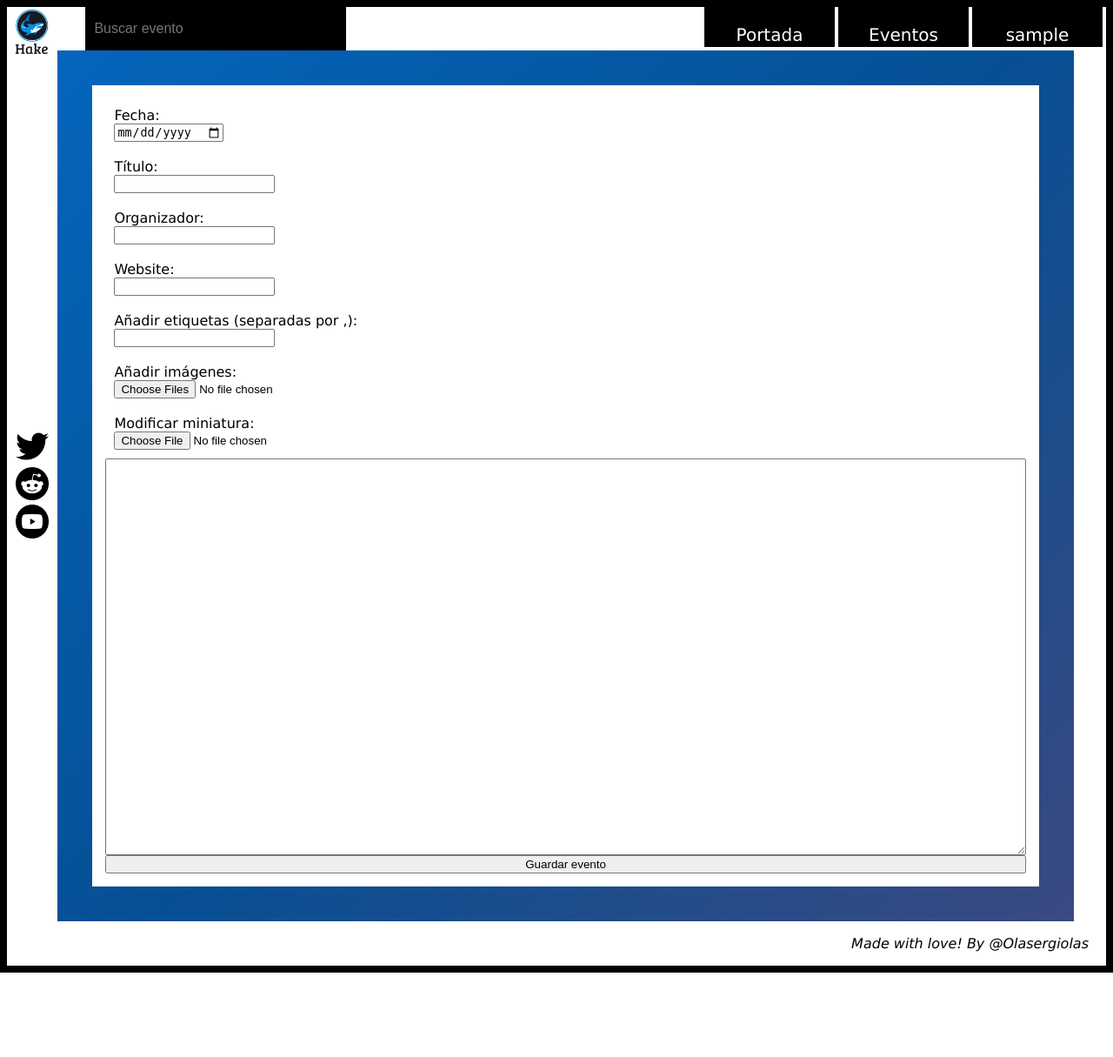
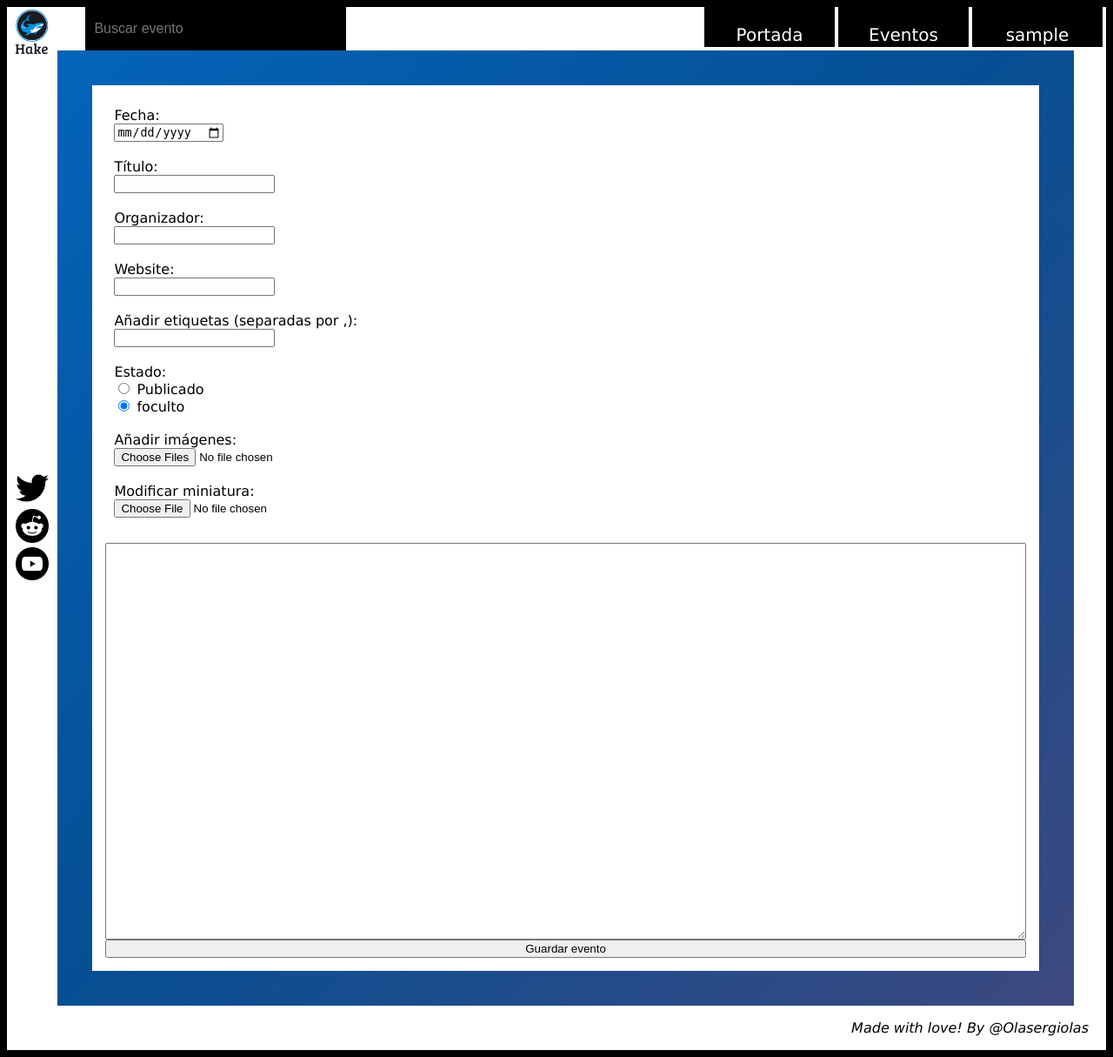
Before and after one commit to Olasergiolas/SIBW-UGR-PR, a PHP site: page /editarEvento in a window 1280 px wide. Shown: the whole page at 87% size. Before the commit the page ends 1118 px from the top, so only its background shows below. Run offline with PHP 8.4, Linux system fonts and the light colour scheme; the visitor is signed in with stand-in values (Sample User, id 1); data that the repository does not hold is empty.

Commit message:
Posibilidad de ocultar eventos

```diff
--- a/BD.php
+++ b/BD.php
@@ -20,7 +20,7 @@
       'copyright_imagen' => "default");
 
       //Petición de la información del evento
-      $q = "SELECT id, nombre_evento, fecha, organizador, descripcion, url
+      $q = "SELECT id, nombre_evento, fecha, organizador, descripcion, url, publicado
         FROM eventos WHERE id = ?";
       $q_preparada = $this->pdo->prepare($q);
       $q_preparada->execute([$idEv]);
@@ -34,6 +34,7 @@
         $descripcion = $res['descripcion'];
         $url = $res['url'];
         $id = $res['id'];
+        $publicado = $res['publicado'];
       }
 
       //Darle formato al cuerpo del evento
@@ -65,7 +66,7 @@
       $evento = array('id_evento' => $id, 'nombre_evento' => $nombreEvento,
       'fecha_evento' => $fechaEvento, 'organizador' => $organizador, 'descripcion' => $descripcion_procesada,
       'url' => $url, 'imagen_principal' => $imagen_principal, 'imagenes_galeria' => $imagenes_galeria,
-      'etiquetas' => $etiquetas);
+      'etiquetas' => $etiquetas, 'publicado' => $publicado);
 
       return $evento;
     }
@@ -134,7 +135,7 @@
     function getEventosBriefing(){
       $eventos = array();
 
-      $q = "SELECT nombre_evento, icono, id FROM eventos";
+      $q = "SELECT nombre_evento, icono, id, publicado FROM eventos";
       $q_preparada = $this->pdo->prepare($q);
       $q_preparada->execute();
 
@@ -142,7 +143,7 @@
         $etiquetas = $this->getEtiquetasEvento($res['id']);
 
         $evento = array('nombre_evento' => $res['nombre_evento'], 'icono' => $res['icono'],
-        'id' => $res['id'], 'etiquetas' => $etiquetas);
+        'id' => $res['id'], 'etiquetas' => $etiquetas, 'publicado' => $res['publicado']);
 
         array_push($eventos, $evento);
       }
@@ -320,12 +321,16 @@
     }
 
     function editarEvento($datosEvento){
+      //var_dump($datosEvento['publicado']);
+      $publicado = ($datosEvento['publicado'] === 'Oculto') ? 0 : 1;
+
       $res = 1;
-      $q = "UPDATE eventos SET nombre_evento=?, fecha=?, organizador=?, descripcion=?, url=? WHERE id=?";
+
+      $q = "UPDATE eventos SET nombre_evento=?, fecha=?, organizador=?, descripcion=?, url=?, publicado=? WHERE id=?";
       $q_preparada = $this->pdo->prepare($q);
-      try {
-        $q_preparada->execute([$datosEvento['nombre_evento'], $datosEvento['fecha_evento'], $datosEvento['organizador'],
-          $datosEvento['descripcion'], $datosEvento['url'], $datosEvento['id_evento']]);
+
+      try{
+        $q_preparada->execute([$datosEvento['nombre_evento'], $datosEvento['fecha_evento'], $datosEvento['organizador'], $datosEvento['descripcion'], $datosEvento['url'], $publicado, $datosEvento['id_evento']]);
       } catch (PDOException $e) {
         $res = -1;
       }
--- a/editarEvento.php
+++ b/editarEvento.php
@@ -26,10 +26,11 @@
         $cuerpo = $_POST['cuerpo'];
         $url = $_POST['fwebsite'];
         $etiquetas = preg_split('/[\ \n\,]+/', $_POST['fetiquetas']);
+        $publicado = $_POST['fpublicado'];
 
         $nuevaInfoEvento = array('nombre_evento' => $titulo, 'fecha_evento' => $fecha,
             'organizador' => $organizador, 'descripcion' => $cuerpo, 'url' => $url,
-            'id_evento' => $idEv);
+            'id_evento' => $idEv, 'publicado' => $publicado);
 
         $status = $BD->editarEvento($nuevaInfoEvento);
         foreach ($etiquetas as $etiqueta) {
--- a/templates/editarEvento.html
+++ b/templates/editarEvento.html
@@ -16,10 +16,25 @@
     <input type="text" id="fwebsite" name="fwebsite" value="{{evento.url}}"><br><br>
     <label for="fetiquetas">Añadir etiquetas (separadas por ,):</label><br>
     <input type="text" id="fetiquetas" name="fetiquetas" value="{{ evento.etiquetas|join(', ') }}"><br><br>
+
+    <label>Estado:</label><br>
+    {% if evento.publicado %}
+    <input type="radio" id="fpublicado" name="fpublicado" checked>
+    {% else %}
+    <input type="radio" id="fpublicado" name="fpublicado">
+    {% endif %}
+    <label for="fpublicado">Publicado</label><br>
+
+    {% if not evento.publicado %}
+    <input type="radio" id="foculto" name="fpublicado" value="Oculto" checked>
+    {% else %}
+    <input type="radio" id="foculto" name="fpublicado" value="Oculto">
+    {% endif %}
+    <label for="foculto">foculto</label><br><br>
     <label for="fimagenes[]">Añadir imágenes:</label><br>
     <input type="file" id="fimagenes" name="fimagenes[]" multiple><br><br>
     <label for="fminiatura">Modificar miniatura:</label><br>
-    <input type="file" id="fminiatura" name="fminiatura">
+    <input type="file" id="fminiatura" name="fpublicado"><br><br>
 </form>
 
 <textarea rows="30" cols="60" name="cuerpo" form="formulario_edicion_evento" required>{{evento.descripcion}}</textarea>
--- a/templates/index.html
+++ b/templates/index.html
@@ -4,6 +4,7 @@
 <div id="panel_principal" class="columna">
     <div class="fila_eventos">
         {% for evento in listaeventos %}
+            {% if evento.publicado or tipo_usuario == 'gestor' or tipo_usuario == 'superusuario' %}
             <div style="background-image: url(../img/{{evento.icono}});" class="evento">
                 {% if tipo_usuario == 'gestor' or tipo_usuario == 'superusuario'%}
                 <a href="/editarEvento.php?ev={{evento.id}}" class="modificar_evento">Editar</a>
@@ -18,6 +19,7 @@
                     </a>
                 </div>
             </div>
+            {% endif %}
         {% endfor %}
 
         {% if tipo_usuario == 'gestor' or tipo_usuario == 'superusuario' %}
```
Lines whose indentation alone changed are shown as unchanged.
